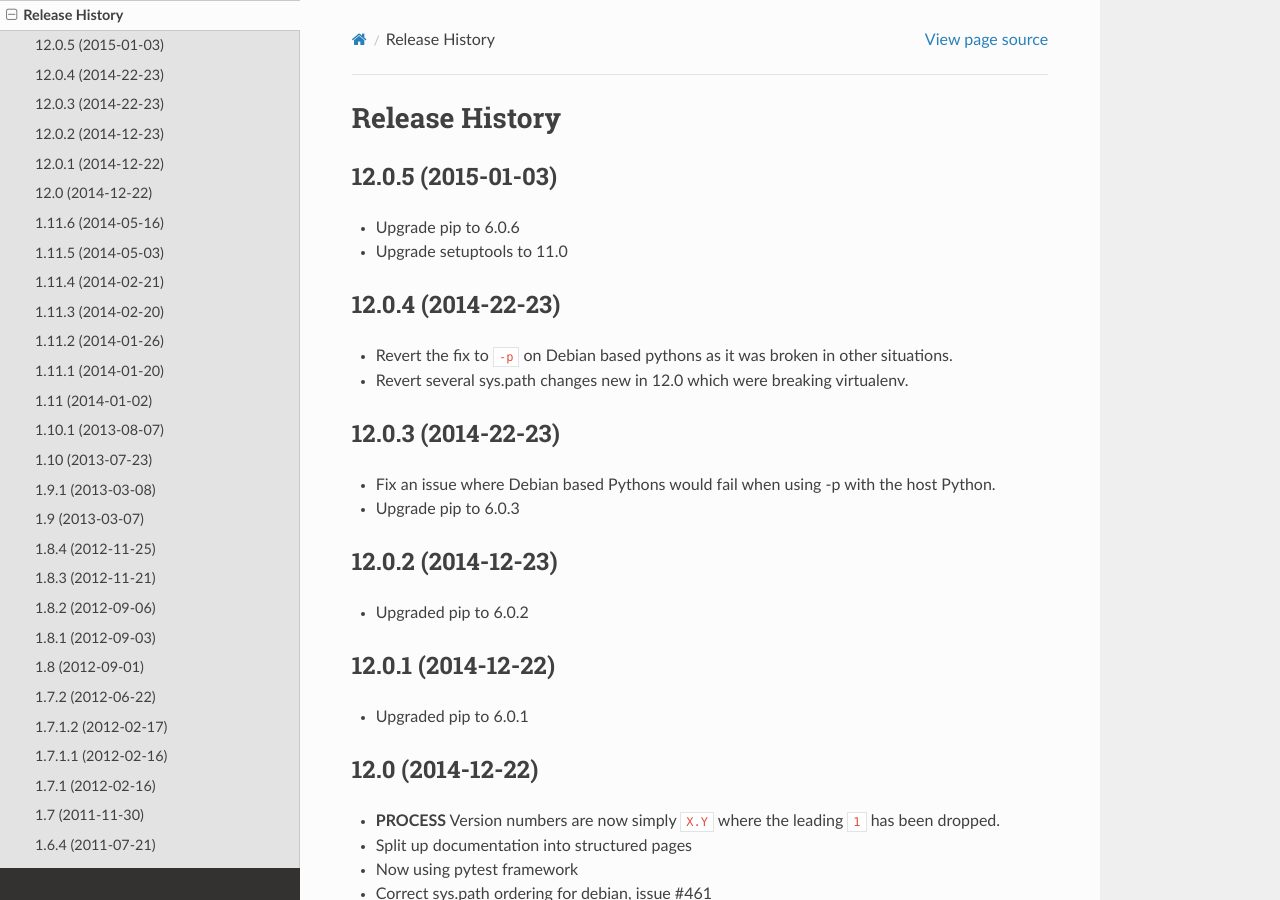
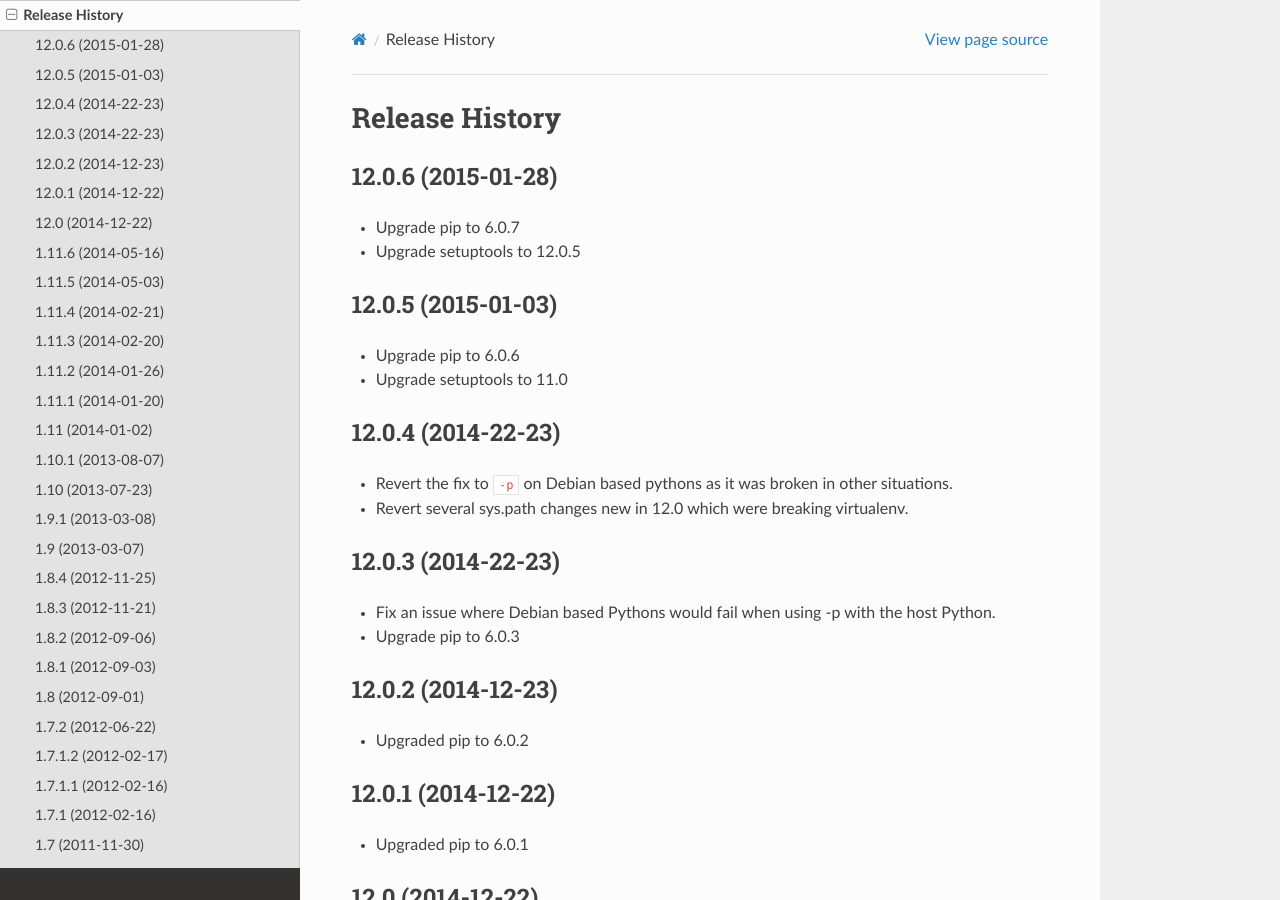
Before and after one commit to pypa/virtualenv, a Sphinx documentation site: the page built from docs/changes.rst, in a window 1280 px wide and 900 px high. Built offline with Sphinx 7.4.7 and the Read the Docs theme 2.0.0, drawn with Linux system fonts in a browser that asks for light colours.

Commit message:
Merge pull request #713 from dstufft/upgrade-bundled
Update pip to 6.0.7 and setuptools to 12.0.5
(cherry picked from commit c5e65ef56e9dfcf69d076e99b0d2063b6fb9c414)

```diff
--- a/docs/changes.rst
+++ b/docs/changes.rst
@@ -1,5 +1,12 @@
 Release History
 ===============
+
+12.0.6 (2015-01-28)
+~~~~~~~~~~~~~~~~~~~
+
+* Upgrade pip to 6.0.7
+
+* Upgrade setuptools to 12.0.5
 
 12.0.5 (2015-01-03)
 ~~~~~~~~~~~~~~~~~~~
```
Also changed, not shown: 4 other files.
